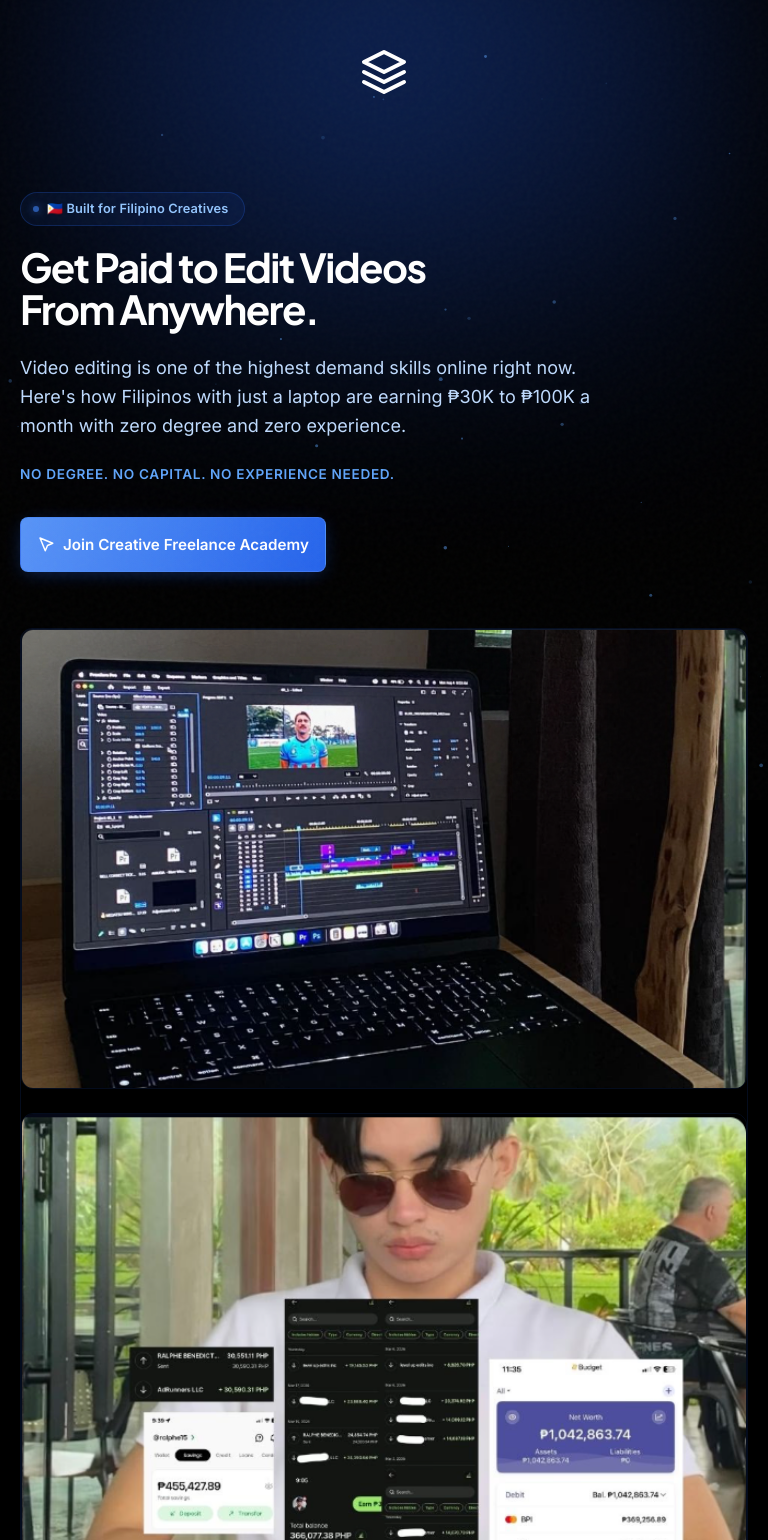
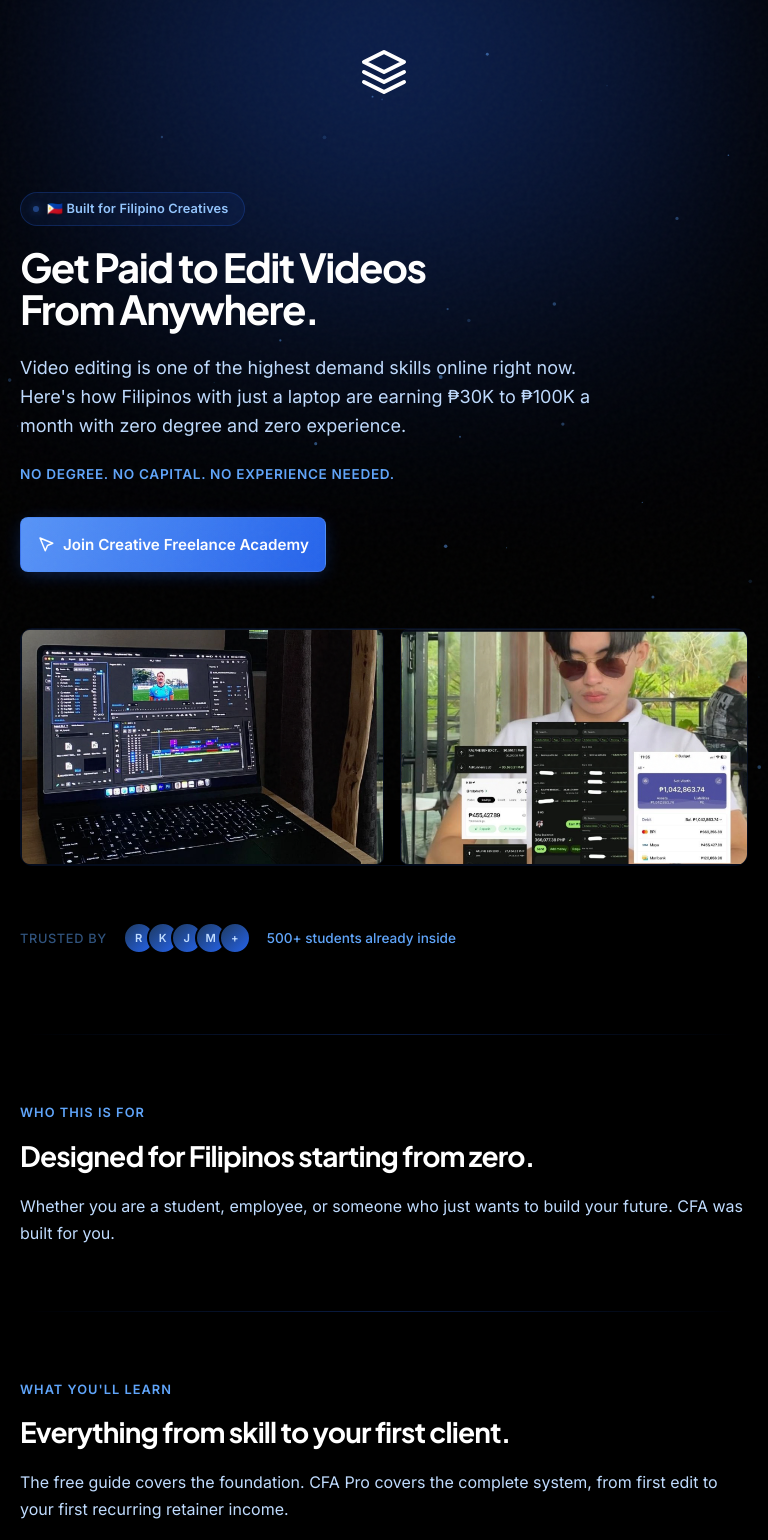
Before and after one commit to ongking-27/Ralph-Creatives, a React (Vite) app: page / in a window 768 px wide. Shown: the top 1540 px of the page. Built offline with nearby package versions, Linux system fonts and the light colour scheme.

Commit message:
Make hero images side-by-side on mobile

```diff
--- a/src/index.css
+++ b/src/index.css
@@ -180,29 +180,19 @@
 
 .hero-image-wrapper {
   display: flex;
-  flex-direction: column;
+  flex-direction: row;
   gap: 1rem;
   width: 100%;
   margin-top: 1rem;
 }
 
 .hero-image {
-  width: 100%;
+  width: calc(50% - 0.5rem);
   height: auto;
-  border-radius: 12px;
+  border-radius: 8px;
   border: 1px solid var(--border-color);
   box-shadow: 0 15px 40px -10px rgba(0, 0, 0, 0.6);
   display: block;
-}
-
-@media (min-width: 768px) {
-  .hero-image-wrapper {
-    flex-direction: row;
-    gap: 1.5rem;
-  }
-  .hero-image {
-    width: calc(50% - 0.75rem);
-  }
 }
 
 .hero-meta {
@@ -824,14 +814,7 @@
     gap: 1.5rem;
   }
 
-  .hero-image-wrapper {
-    flex-direction: column;
-  }
 
-  .hero-image {
-    width: 100%;
-    min-height: auto;
-  }
 
   section, .hero, .testimonials, .bottom-cta {
     padding: 3rem 0;
```
